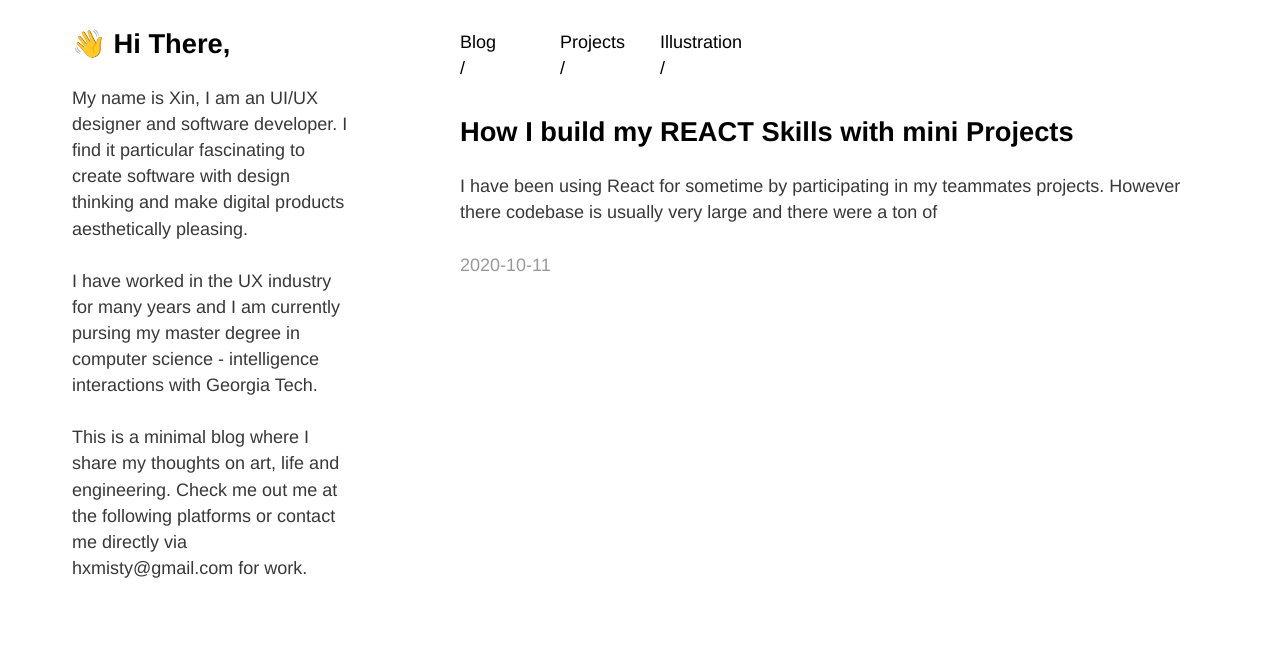
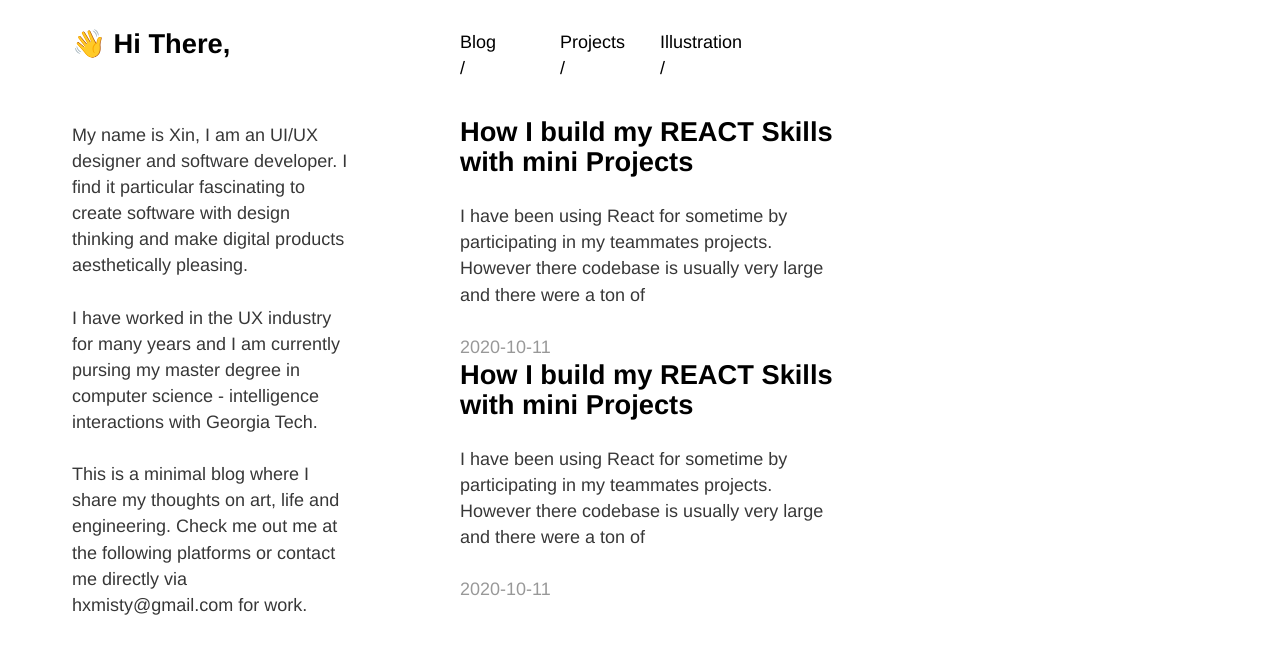
Before and after one commit to mistyhx/xinhu-blog, a Gatsby site: page / in a window 1280 px wide. Shown: the part 91-744 px from the top of the page. Built offline with nearby package versions, Linux system fonts and the light colour scheme; Gatsby itself is replaced by a stand-in of ours.

Commit message:
layout improvement with alignment

```diff
--- a/src/components/Articles/ArticlePreview/index.css
+++ b/src/components/Articles/ArticlePreview/index.css
@@ -1,3 +1,9 @@
-.date {
+.preview-container {
+  width: 50%;
+}
+
+.preview-date {
   opacity: 0.4;
 }
+.preview-title:after {
+}
--- a/src/components/Articles/ArticlePreview/index.js
+++ b/src/components/Articles/ArticlePreview/index.js
@@ -3,17 +3,17 @@ import "./index.css"
 
 const ArticlePreview = () => {
   return (
-    <div>
-      <div className="title">
+    <div className="preview-container">
+      <div className="preview-title">
         <h2>How I build my REACT Skills with mini Projects</h2>
       </div>
-      <div className="excerpt">
+      <div className="preview-excerpt">
         <p>
           I have been using React for sometime by participating in my teammates projects. However there codebase is
           usually very large and there were a ton of
         </p>
       </div>
-      <div className="date">2020-10-11</div>
+      <div className="preview-date">2020-10-11</div>
     </div>
   )
 }
--- a/src/components/Articles/index.js
+++ b/src/components/Articles/index.js
@@ -20,6 +20,7 @@ const Articles = () => {
         <Tab title="Illustration" />
       </div>
       <ArticlePreview />
+      <ArticlePreview />
     </div>
   )
 }
--- a/src/components/Introduction/index.js
+++ b/src/components/Introduction/index.js
@@ -3,7 +3,7 @@ import React from "react"
 const Introduction = () => {
   return (
     <div>
-      <h2>👋 Hi There,</h2>
+      <h2 style={{ marginBottom: `3.5rem` }}>👋 Hi There,</h2>
       <p>
         My name is Xin, I am an UI/UX designer and software developer. I find it particular fascinating to create
         software with design thinking and make digital products aesthetically pleasing.
```
